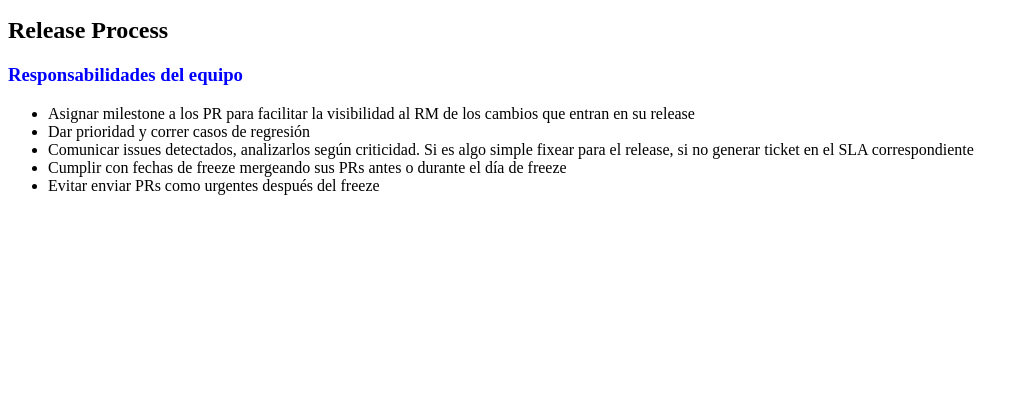
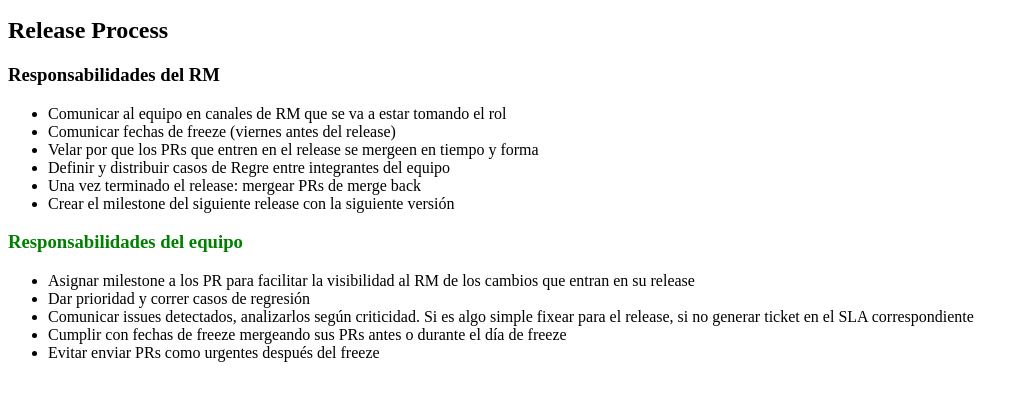
Before and after one commit to CamiloBernal38/RepoWorkshop3, a plain HTML site: page index.html in a window 1280 px wide. Shown: the part 153-554 px from the top of the page, without its empty margins (0-1029 px from the left). Drawn offline with Linux system fonts and the light colour scheme.

Commit message:
Update index.html

```diff
--- a/index.html
+++ b/index.html
@@ -2,7 +2,17 @@
 <body>
 <img src="https://www.valoraanalitik.com/wp-content/uploads/2020/08/MercadoLibre.jpg" width="204" height="142">
 <h2>Release Process</h2>
-<h3 style="color:blue;"">Responsabilidades del equipo</h3>
+
+<h3>Responsabilidades del RM</h3>
+<ul>
+  <li>Comunicar al equipo en canales de RM que se va a estar tomando el rol</li>
+  <li>Comunicar fechas de freeze (viernes antes del release)</li>
+  <li>Velar por que los PRs que entren en el release se mergeen en tiempo y forma  </li>
+  <li>Definir y distribuir casos de Regre entre integrantes del equipo</li>
+  <li>Una vez terminado el release:  mergear PRs de merge back</li>
+  <li>Crear el milestone del siguiente release con la siguiente versión</li>
+</ul>
+<h3 style="color:green;"">Responsabilidades del equipo</h3>
 <ul>
     <li>Asignar milestone a los PR para facilitar la visibilidad al RM de los cambios que entran en su release</li>
     <li>Dar prioridad y correr casos de regresión</li>
```
